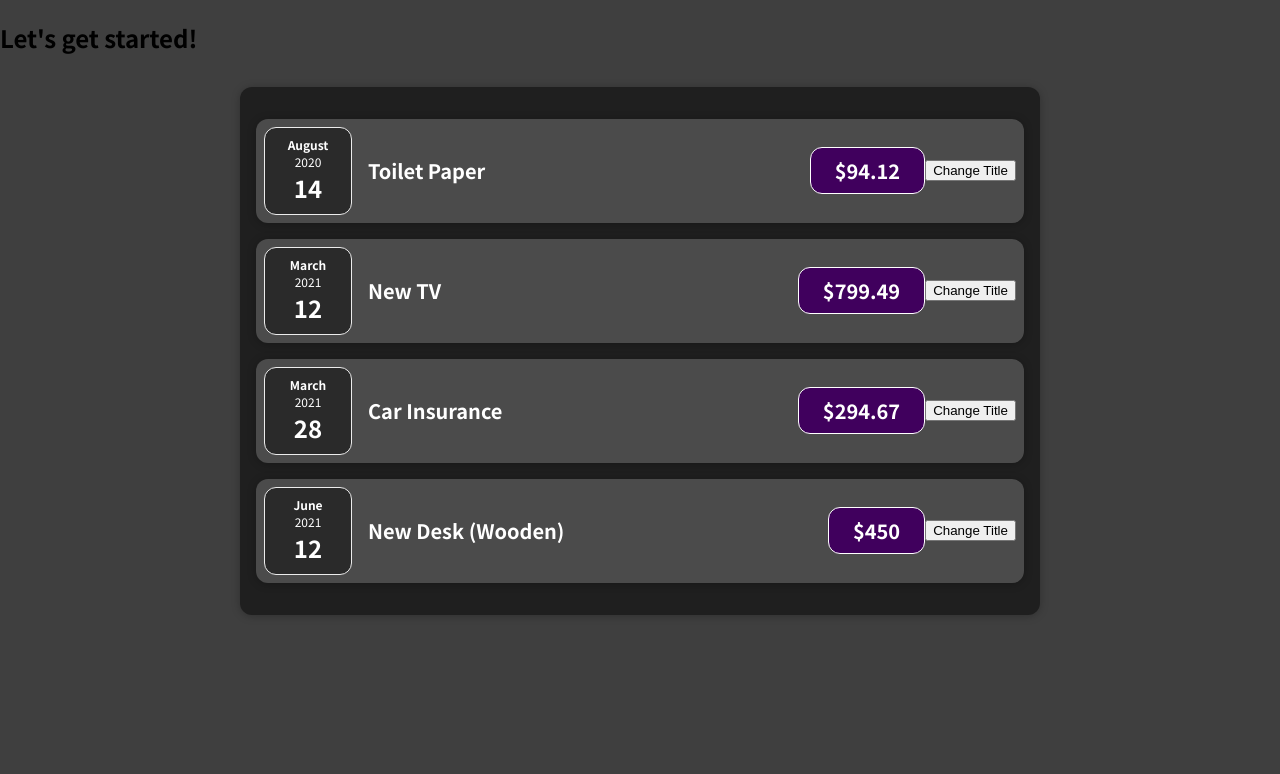
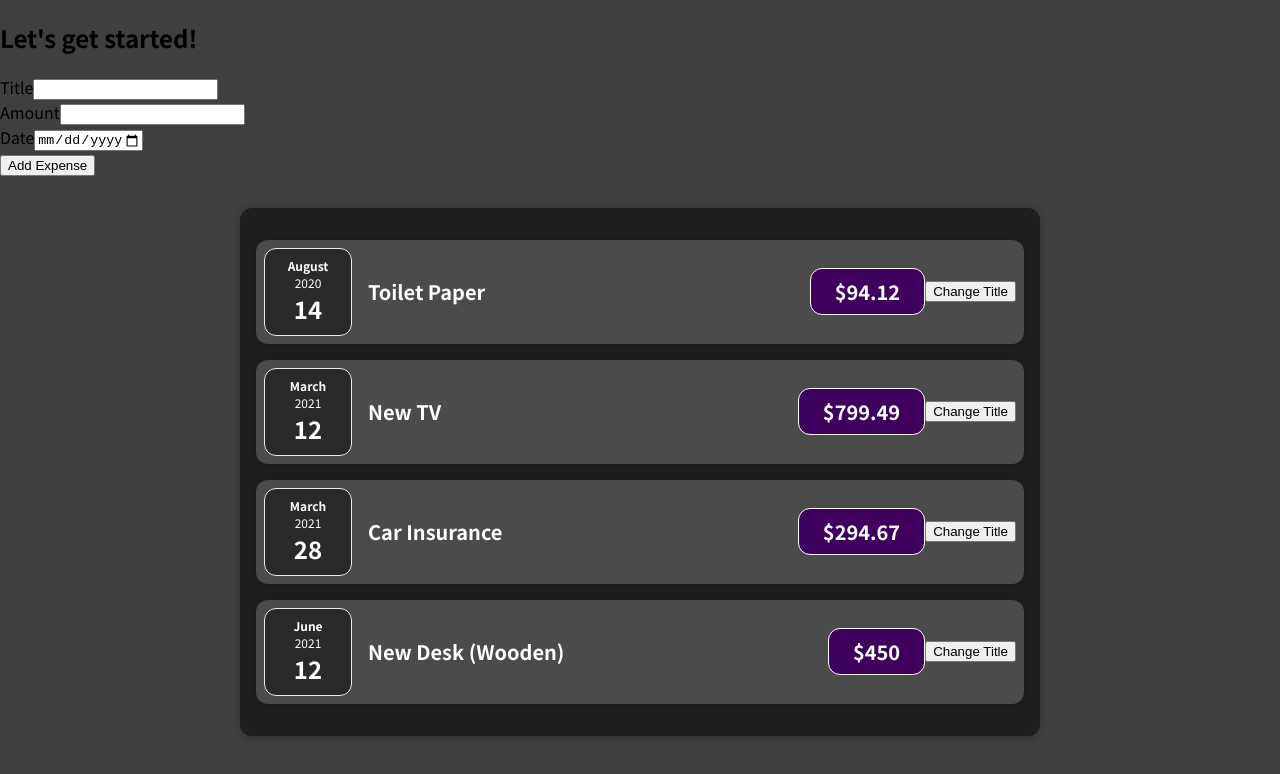
Before and after one commit to kaustubh87/expensetracker, a React (Create React App) app: page / in a window 1280 px wide. Shown: the top 774 px of the page. Built offline with nearby package versions, Linux system fonts and the light colour scheme.

Commit message:
Added Form Component

```diff
--- a/src/App.js
+++ b/src/App.js
@@ -1,5 +1,6 @@
 import React from "react";
 import Expenses from "./components/Expenses/Expenses";
+import NewExpense from "./components/NewExpense/NewExpense";
 
 const App = () => {
   const expenses = [
@@ -24,6 +25,7 @@ const App = () => {
   return (
     <div>
       <h2>Let's get started!</h2>
+      <NewExpense />
       <Expenses items={expenses} />
     </div>
   );
--- /dev/null
+++ b/src/components/NewExpense/ExpenseForm.js
@@ -0,0 +1,31 @@
+import React from "react";
+
+import "./ExpenseForm.css";
+
+const ExpenseForm = () => {
+  return (
+    <form>
+      <div className="new-expense__controls">
+        <div className="new-expense__control">
+          <label>Title</label>
+          <input type="text" />
+        </div>
+
+        <div className="new-expense__control">
+          <label>Amount</label>
+          <input type="number" min="0.01" step="0.01" />
+        </div>
+
+        <div className="new-expense__control">
+          <label>Date</label>
+          <input type="date" min="2019-01-01" max="2022-12-31" />
+        </div>
+      </div>
+      <div className="new-expense__actions">
+        <button type="submit">Add Expense</button>
+      </div>
+    </form>
+  );
+};
+
+export default ExpenseForm;
--- /dev/null
+++ b/src/components/NewExpense/NewExpense.js
@@ -0,0 +1,13 @@
+import React from "react";
+import ExpenseForm from "./ExpenseForm";
+import "./NewExpense.css";
+
+const NewExpense = () => {
+  return (
+    <div className="new-expense">
+      <ExpenseForm />
+    </div>
+  );
+};
+
+export default NewExpense;
```
Also changed, not shown: src/components/NewExpense/ExpenseForm.css (added), src/components/NewExpense/NewExpense.css (added).
